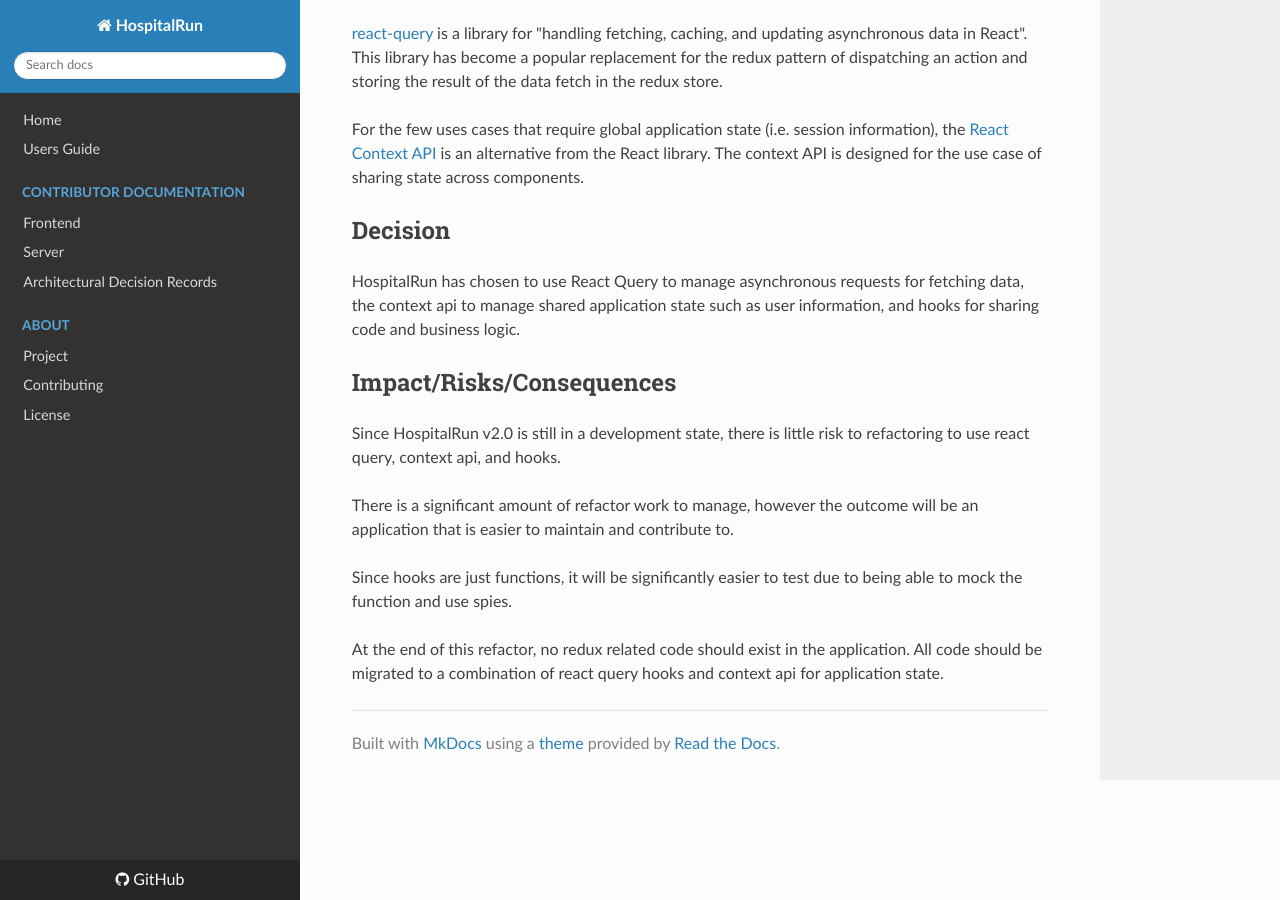
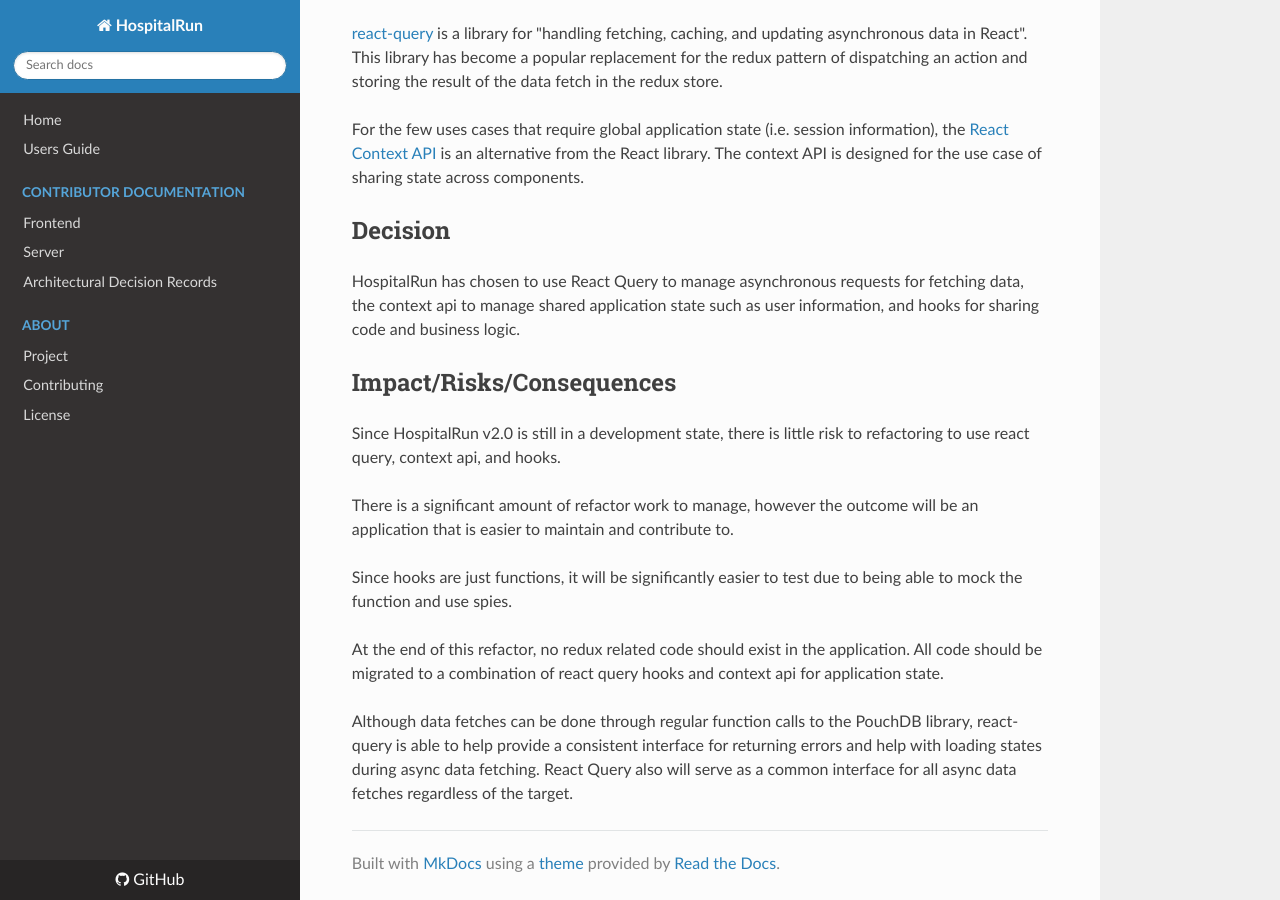
Before and after one commit to HospitalRun/hospitalrun, an MkDocs documentation site: the page built from docs/adr/redux_to_react_query.md, in a window 1280 px wide and 900 px high, scrolled down 671 px. Built offline with MkDocs 1.6.1, drawn with Linux system fonts in a browser that asks for light colours; nearby versions of some CDN libraries.

Commit message:
add information about why react-query

```diff
--- a/docs/adr/redux_to_react_query.md
+++ b/docs/adr/redux_to_react_query.md
@@ -46,3 +46,8 @@ the function and use spies.
 
 At the end of this refactor, no redux related code should exist in the application. All code should
 be migrated to a combination of react query hooks and context api for application state.
+
+Although data fetches can be done through regular function calls to the PouchDB library, react-query
+is able to help provide a consistent interface for returning errors and help with loading states during
+async data fetching. React Query also will serve as a common interface for all async data fetches
+regardless of the target.
```
